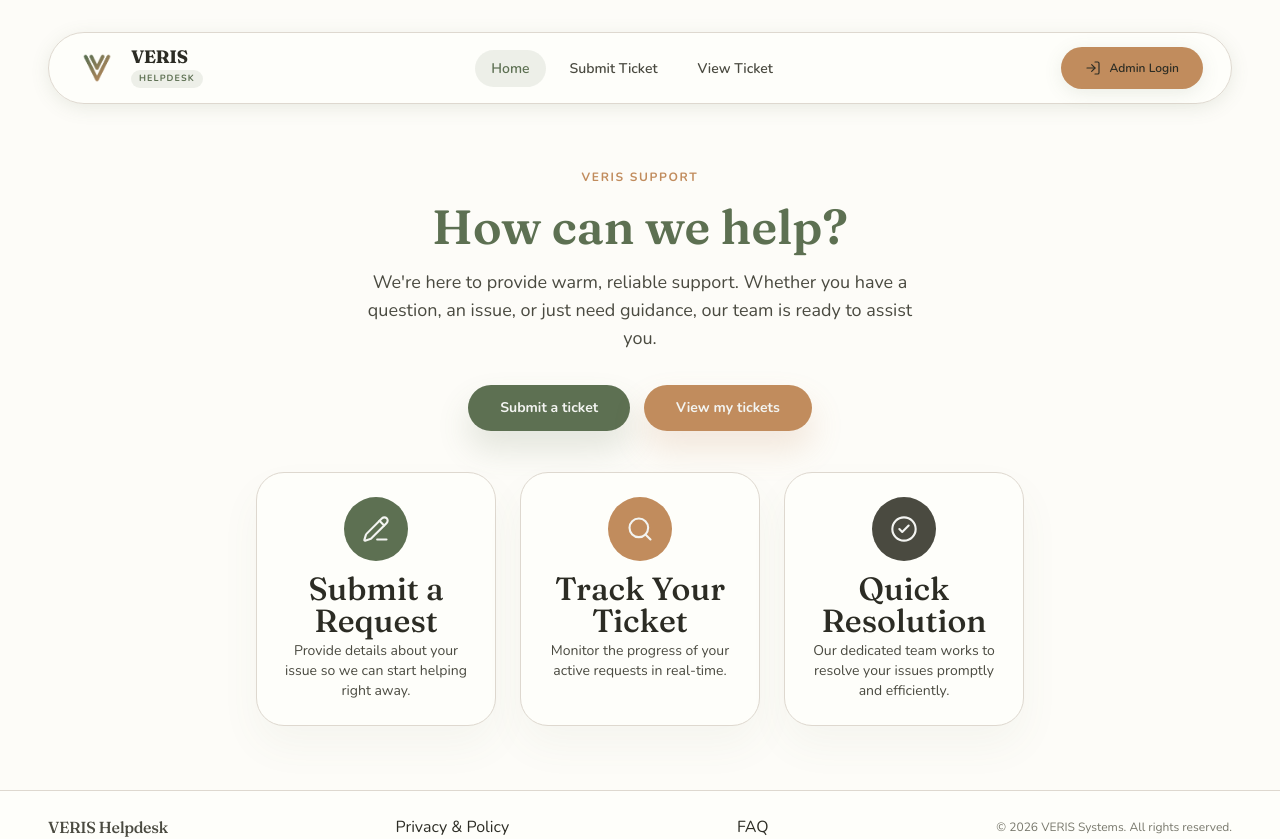
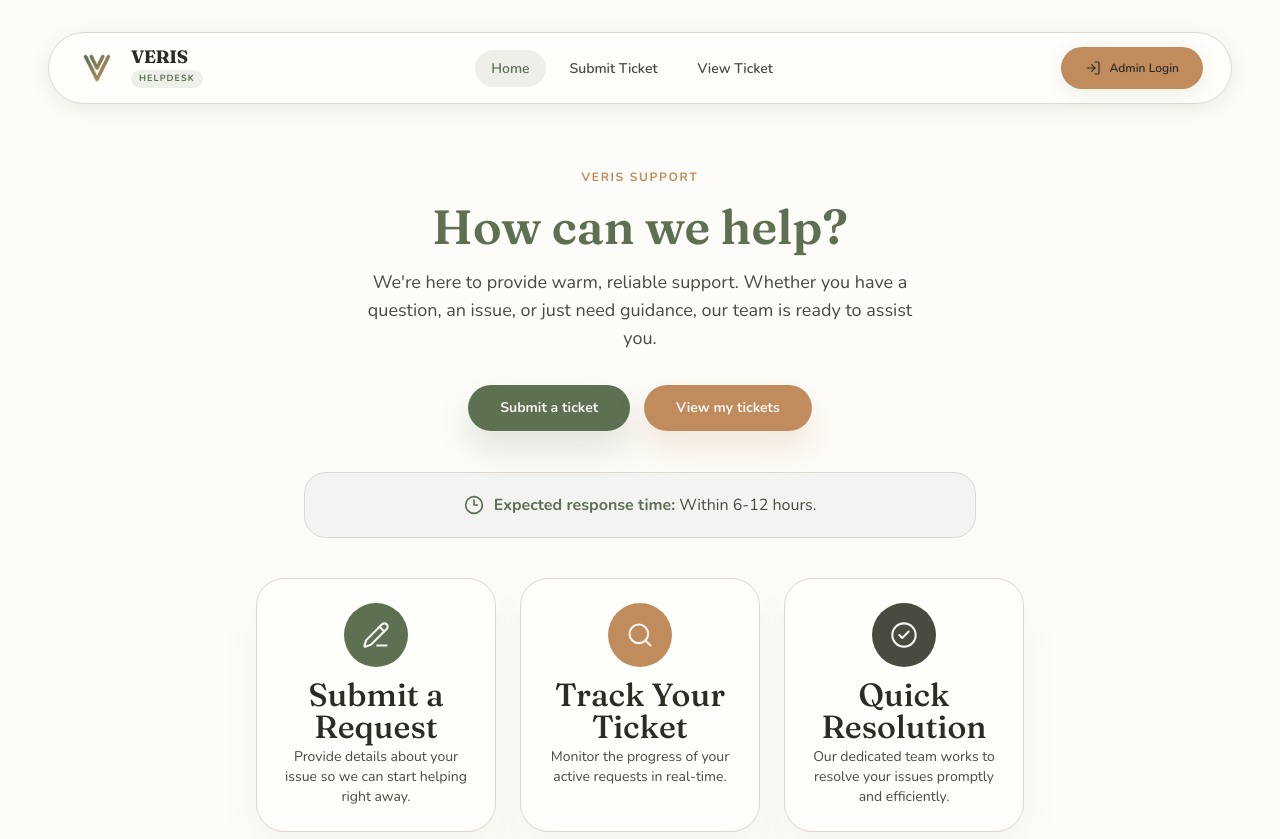
Before and after one commit to Atlas-VSU/veris-helpdesk, a Next.js app: page / in a window 1280 px wide. Shown: the top 839 px of the page. Built offline with nearby package versions, Linux system fonts and the light colour scheme.

Commit message:
feat(landing): show expected response time on home page

```diff
--- a/app/(public)/page.tsx
+++ b/app/(public)/page.tsx
@@ -1,12 +1,13 @@
 import { FeatureGrid } from "../../features/landing/components/feature-grid";
 import { LandingHero } from "../../features/landing/components/landing-hero";
+import { SupportNotice } from "../../features/landing/components/support-notice";
 
 export default function PublicHomePage() {
   return (
     <main className="flex flex-1 flex-col items-center justify-center bg-[var(--palette-cream)] px-4 py-16 sm:px-8 lg:px-12">
       <div className="w-full max-w-3xl space-y-10">
         <LandingHero />
-        {/* <SupportNotice /> */}
+        <SupportNotice />
         <FeatureGrid />
       </div>
     </main>
--- a/features/landing/components/support-notice.tsx
+++ b/features/landing/components/support-notice.tsx
@@ -1,23 +1,19 @@
+import { Clock3 } from "lucide-react";
 import { Card, CardContent } from "@/components/ui/card";
 
 export function SupportNotice() {
   return (
     <Card className="mx-auto max-w-2xl rounded-3xl border-[var(--palette-stone)] bg-[var(--palette-off-white)] py-5 text-center shadow-none">
-      <CardContent className="px-6">
+      <CardContent className="flex flex-wrap items-center justify-center gap-x-2.5 gap-y-1 px-6">
+        <Clock3
+          aria-hidden="true"
+          className="size-5 shrink-0 text-[var(--palette-moss)]"
+        />
         <p className="font-sans text-base leading-6 text-[var(--palette-dark-olive)]">
           <strong className="text-[var(--palette-moss)]">
             Expected response time:
           </strong>{" "}
           Within 6-12 hours.
-          <br />
-          For emergencies, please call{" "}
-          <a
-            className="font-bold text-[var(--palette-terracotta)] hover:underline"
-            href="tel:1800VERIS"
-          >
-            1-800-VERIS
-          </a>
-          .
         </p>
       </CardContent>
     </Card>
```
